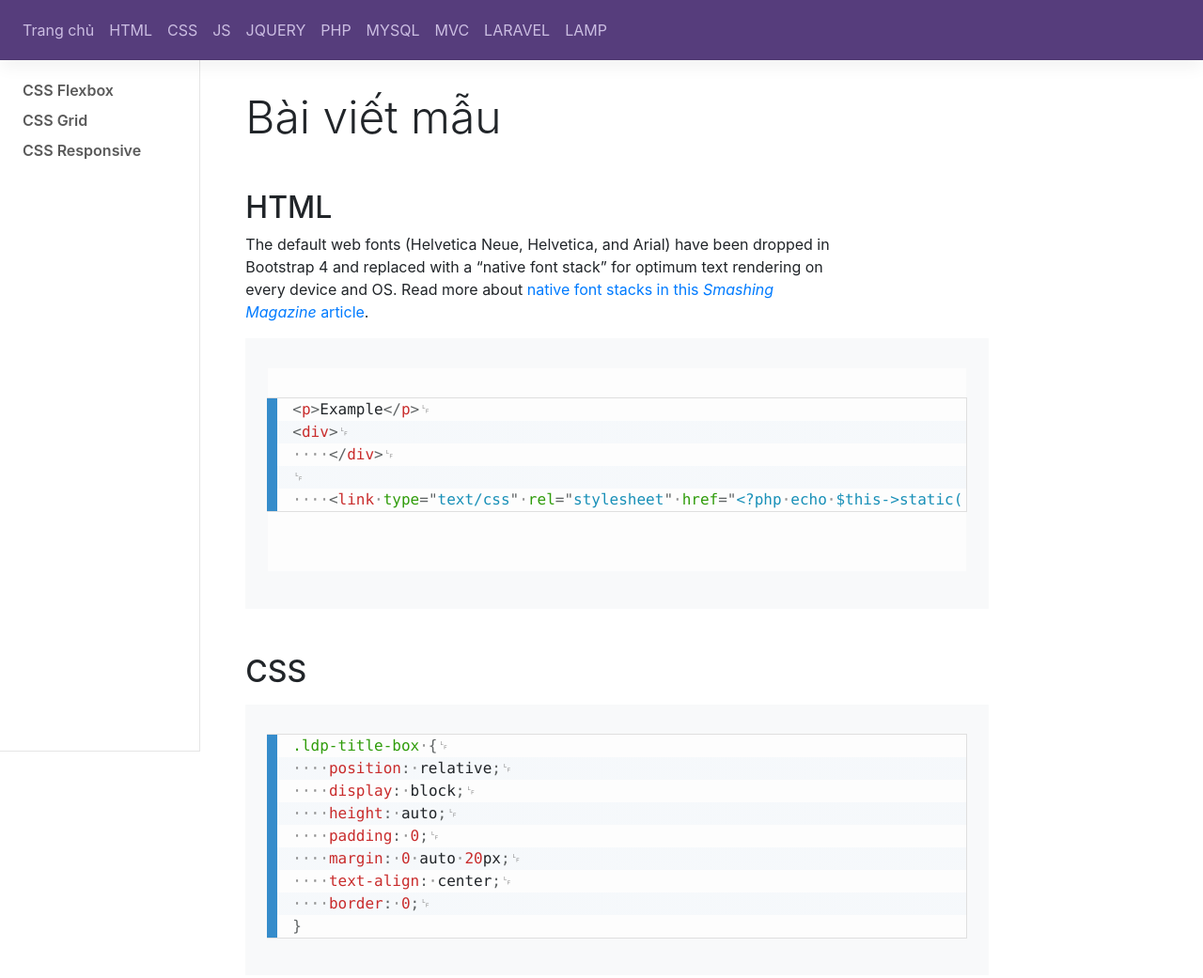
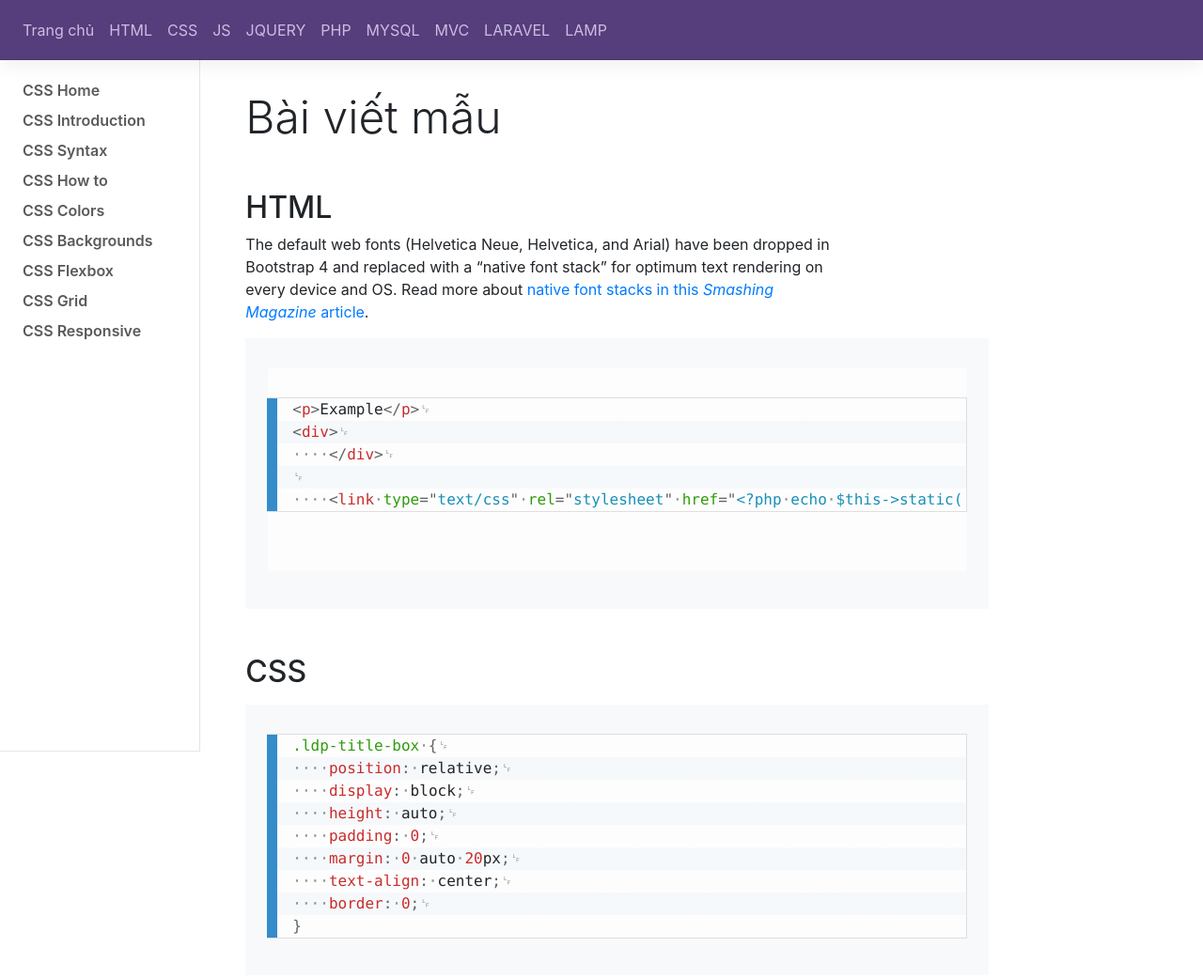
Before and after one commit to dathalongbay/documentation.io, a plain HTML site: page index.html in a window 1280 px wide. Shown: the top 1041 px of the page at 94% size. Drawn offline with nearby package versions, Linux system fonts and the light colour scheme; some packages are replaced by stand-ins of ours; a script that the page names is missing.

Commit message:
Update index.html

```diff
--- a/index.html
+++ b/index.html
@@ -1,10 +1,10 @@
-
 <!doctype html>
 <html lang="en">
 <head>
     <meta charset="utf-8">
     <meta name="viewport" content="width=device-width, initial-scale=1, shrink-to-fit=no">
-    <meta name="description" content="Reboot, a collection of element-specific CSS changes in a single file, kickstart Bootstrap to provide an elegant, consistent, and simple baseline to build upon.">
+    <meta name="description"
+          content="Reboot, a collection of element-specific CSS changes in a single file, kickstart Bootstrap to provide an elegant, consistent, and simple baseline to build upon.">
     <meta name="author" content="Mark Otto, Jacob Thornton, and Bootstrap contributors">
     <meta name="generator" content="Jekyll v3.8.5">
 
@@ -77,6 +77,33 @@
             <nav class="collapse bd-links" id="bd-docs-nav">
                 <div class="bd-toc-item">
                     <a class="bd-toc-link" href="/documentation.io/css/flexbox.html">
+                        CSS Home
+                    </a>
+                    <!-- -->
+                    <a class="bd-toc-link" href="/documentation.io/css/flexbox.html">
+                        CSS Introduction
+                    </a>
+                    <!-- -->
+
+                    <a class="bd-toc-link" href="/documentation.io/css/flexbox.html">
+                        CSS Syntax
+                    </a>
+                    <!-- -->
+                    <a class="bd-toc-link" href="/documentation.io/css/flexbox.html">
+                        CSS How to
+                    </a>
+                    <!-- -->
+                    <a class="bd-toc-link" href="/documentation.io/css/flexbox.html">
+                        CSS Colors
+                    </a>
+                    <!-- -->
+
+                    <a class="bd-toc-link" href="/documentation.io/css/flexbox.html">
+                        CSS Backgrounds
+                    </a>
+                    <!-- -->
+
+                    <a class="bd-toc-link" href="/documentation.io/css/flexbox.html">
                         CSS Flexbox
                     </a>
                     <a class="bd-toc-link" href="/documentation.io/css/flexbox.html">
@@ -99,7 +126,10 @@
 
             <h2>HTML</h2>
 
-            <p>The default web fonts (Helvetica Neue, Helvetica, and Arial) have been dropped in Bootstrap 4 and replaced with a “native font stack” for optimum text rendering on every device and OS. Read more about <a href="https://www.smashingmagazine.com/2015/11/using-system-ui-fonts-practical-guide/">native font stacks in this <em>Smashing Magazine</em> article</a>.</p>
+            <p>The default web fonts (Helvetica Neue, Helvetica, and Arial) have been dropped in Bootstrap 4 and
+                replaced with a “native font stack” for optimum text rendering on every device and OS. Read more about
+                <a href="https://www.smashingmagazine.com/2015/11/using-system-ui-fonts-practical-guide/">native font
+                    stacks in this <em>Smashing Magazine</em> article</a>.</p>
 
             <figure class="highlight">
             <pre>
```
Lines whose indentation alone changed are shown as unchanged.
